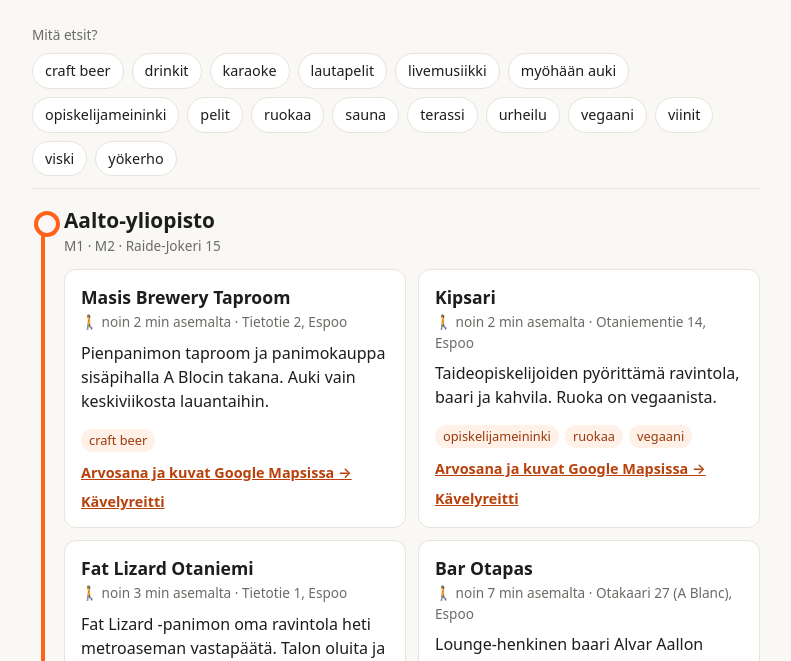
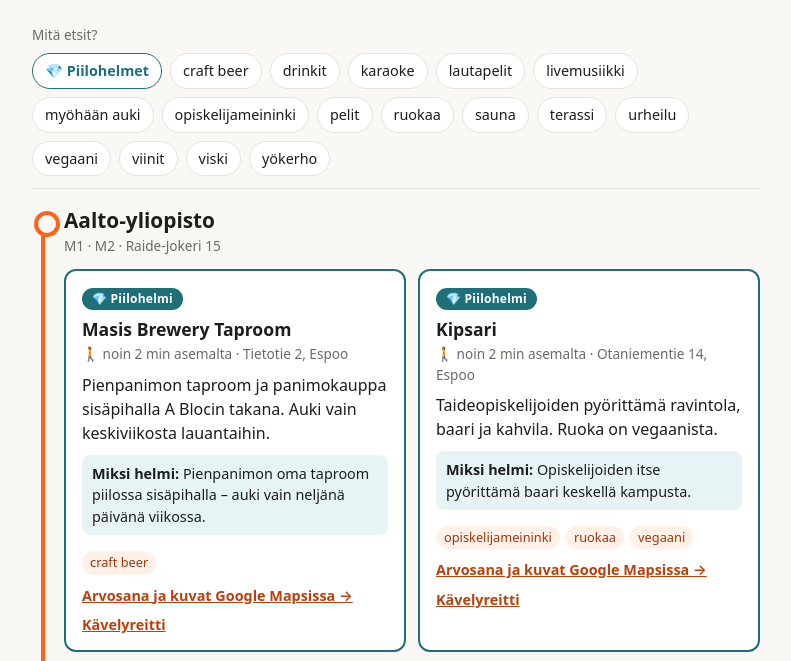
Before and after one commit to epkoski-cmd/hukkaputki, a plain HTML site: page index.html in a window 1280 px wide. Shown: the part 135-796 px from the top of the page, without its empty margins (244-1035 px from the left). Drawn offline with Linux system fonts and the light colour scheme.

Commit message:
Lisätään piilohelmi-merkki ja -suodatin
- data.js: piilohelmi-kenttä perusteluineen ja kriteerit tiedoston alussa
  (Masis Brewery Taproom, Kipsari, Taproom d20, Bodom Bar & Sauna)
- app.js: merkki ja "Miksi helmi" -laatikko korttiin, Piilohelmet-suodatin
- style.css: helmikorttien ja -napin tyylit
- index.html: piilohelmen määritelmä alatunnisteeseen
- README.md päivitetty

Co-Authored-By: Claude Opus 5.5 <noreply@anthropic.com>

```diff
--- a/app.js
+++ b/app.js
@@ -4,6 +4,9 @@
 
 // Valitut suodattimet. Set on lista, jossa sama arvo voi olla vain kerran.
 const valitut = new Set();
+
+// Näytetäänkö vain piilohelmet? (oma erillinen suodatin)
+let vainHelmet = false;
 
 // ---------- Kävelyaika ----------
 
@@ -50,6 +53,18 @@ function piirraSuodattimet() {
   const kaikkiTagit = [...new Set(BAARIT.flatMap((b) => b.tagit))].sort();
   const kontti = document.getElementById("filter-buttons");
 
+  // Ensimmäisenä erikoisnappi: vain piilohelmet
+  const helmiNappi = document.createElement("button");
+  helmiNappi.className = "chip chip-gem";
+  helmiNappi.textContent = "💎 Piilohelmet";
+  helmiNappi.setAttribute("aria-pressed", "false");
+  helmiNappi.addEventListener("click", () => {
+    vainHelmet = !vainHelmet;
+    helmiNappi.setAttribute("aria-pressed", vainHelmet ? "true" : "false");
+    piirraLinja();
+  });
+  kontti.appendChild(helmiNappi);
+
   for (const tagi of kaikkiTagit) {
     const nappi = document.createElement("button");
     nappi.className = "chip";
@@ -70,8 +85,10 @@ function piirraSuodattimet() {
   }
 }
 
-// Baari näytetään, jos sillä on KAIKKI valitut tagit.
+// Baari näytetään, jos sillä on KAIKKI valitut tagit
+// (ja se on piilohelmi, jos helmisuodatin on päällä).
 function sopiiSuodattimiin(baari) {
+  if (vainHelmet && !baari.piilohelmi) return false;
   return [...valitut].every((tagi) => baari.tagit.includes(tagi));
 }
 
@@ -98,7 +115,7 @@ function piirraLinja() {
     if (baarit.length === 0) {
       const tyhja = document.createElement("p");
       tyhja.className = "empty";
-      tyhja.textContent = valitut.size > 0
+      tyhja.textContent = valitut.size > 0 || vainHelmet
         ? "Ei osumia näillä suodattimilla."
         : "Ei vielä baareja listalla.";
       osio.appendChild(tyhja);
@@ -117,11 +134,13 @@ function piirraLinja() {
 
 function baariKortti(asema, baari) {
   const kortti = document.createElement("div");
-  kortti.className = "bar";
+  kortti.className = baari.piilohelmi ? "bar bar-gem" : "bar";
   kortti.innerHTML = `
+    ${baari.piilohelmi ? `<p class="gem-badge">💎 Piilohelmi</p>` : ""}
     <h3>${baari.nimi}</h3>
     <p class="walk">🚶 noin ${baari.minuutit} min asemalta · ${baari.osoite}</p>
     ${baari.kuvaus ? `<p class="desc">${baari.kuvaus}</p>` : ""}
+    ${baari.piilohelmi ? `<p class="gem-why"><strong>Miksi helmi:</strong> ${baari.piilohelmi}</p>` : ""}
     ${baari.tarkistettu ? "" : `<p class="unverified">Tietoja ei ole vielä tarkistettu. Katso ajantasainen tilanne Google Mapsista.</p>`}
     ${baari.tagit.length ?`<ul class="tags">${baari.tagit.map((t) => `<li>${t}</li>`).join("")}</ul>` : ""}
     <div class="links">
--- a/data.js
+++ b/data.js
@@ -7,6 +7,11 @@
 //   (Aalto-yliopiston uutiset, MyHelsinki, Visit Espoo, Ainoa, Radisson Blu).
 // - "tarkistettu: false" = paikka löytyy OpenStreetMapista, mutta muuta
 //   tietoa ei löytynyt. Sivu näyttää näille huomautuksen.
+// - "piilohelmi": lyhyt perustelu, jos paikka on piilohelmi. Kriteerit:
+//   1) itsenäinen paikka, ei ketju tai hotelliravintola
+//   2) jotain erikoista (oma panimo, sauna, lautapelit, opiskelijavetoinen…)
+//   3) ei ole ensimmäisenä silmien edessä (ei kauppakeskuksen pääkäytävällä)
+//   4) tiedot on tarkistettu
 
 // Asemat järjestyksessä Aalto-yliopistolta länteen.
 const ASEMAT = [
@@ -38,6 +43,7 @@ const BAARIT = [
     kuvaus: "Pienpanimon taproom ja panimokauppa sisäpihalla A Blocin takana. Auki vain keskiviikosta lauantaihin.",
     tagit: ["craft beer"],
     tarkistettu: true,
+    piilohelmi: "Pienpanimon oma taproom piilossa sisäpihalla – auki vain neljänä päivänä viikossa.",
   },
   {
     nimi: "Kipsari",
@@ -47,6 +53,7 @@ const BAARIT = [
     kuvaus: "Taideopiskelijoiden pyörittämä ravintola, baari ja kahvila. Ruoka on vegaanista.",
     tagit: ["opiskelijameininki", "ruokaa", "vegaani"],
     tarkistettu: true,
+    piilohelmi: "Opiskelijoiden itse pyörittämä baari keskellä kampusta.",
   },
   {
     nimi: "Bar Otapas",
@@ -65,6 +72,7 @@ const BAARIT = [
     kuvaus: "Lautapelibaari A Blancin ensimmäisessä kerroksessa.",
     tagit: ["lautapelit", "opiskelijameininki"],
     tarkistettu: true,
+    piilohelmi: "Lautapelejä ja olutta samassa paikassa.",
   },
   {
     nimi: "Vesiheinä",
@@ -143,6 +151,7 @@ const BAARIT = [
     kuvaus: "15 hanaa, painotus paikallisissa panimoissa. Saunat ja pizzakeittiö.",
     tagit: ["craft beer", "sauna", "ruokaa"],
     tarkistettu: true,
+    piilohelmi: "Baari ja sauna samassa paikassa, hanoissa paikallisia panimoita.",
   },
 
   // --- Matinkylä ---
--- a/index.html
+++ b/index.html
@@ -29,6 +29,10 @@
       Kävelyajat ovat arvioita linnuntien perusteella.
       Arvosanat, kuvat ja aukioloajat löydät Google Mapsista.
     </p>
+    <p>
+      💎 Piilohelmi = itsenäinen paikka, jossa on jotain erikoista ja joka ei
+      ole ensimmäisenä silmien edessä.
+    </p>
     <p>Sijaintitiedot: © <a href="https://www.openstreetmap.org/copyright">OpenStreetMap-tekijät</a></p>
   </footer>
 
--- a/style.css
+++ b/style.css
@@ -170,6 +170,34 @@ h1::before {           /* pieni oranssi M-merkki otsikon eteen */
 
 .bar p.desc { margin: 0 0 10px; }
 
+/* ---------- Piilohelmi ---------- */
+:root { --gem: #1f6f78; --gem-bg: #e6f4f5; }
+
+.bar-gem { border: 2px solid var(--gem); }
+
+.gem-badge {
+  display: inline-block;
+  margin: 0 0 6px;
+  padding: 2px 10px;
+  border-radius: 999px;
+  background: var(--gem);
+  color: #fff;
+  font-size: 0.75rem;
+  font-weight: 700;
+  letter-spacing: 0.02em;
+}
+
+.gem-why {
+  margin: 0 0 10px;
+  padding: 8px 10px;
+  border-radius: 8px;
+  background: var(--gem-bg);
+  font-size: 0.9rem;
+}
+
+.chip-gem { border-color: var(--gem); color: var(--gem); font-weight: 600; }
+.chip-gem[aria-pressed="true"] { background: var(--gem); border-color: var(--gem); color: #fff; }
+
 .unverified {
   margin: 0 0 10px;
   font-size: 0.8rem;
```
Also changed, not shown: 1 other file.
